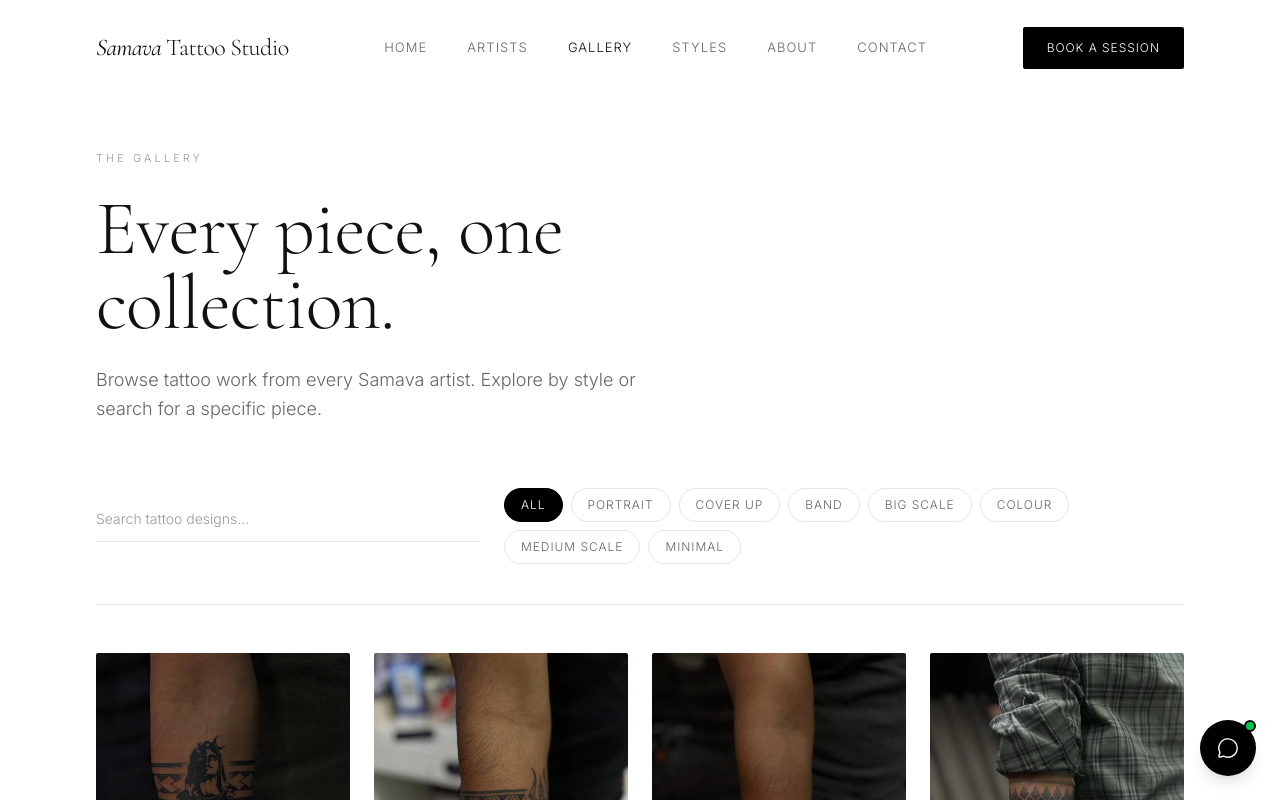
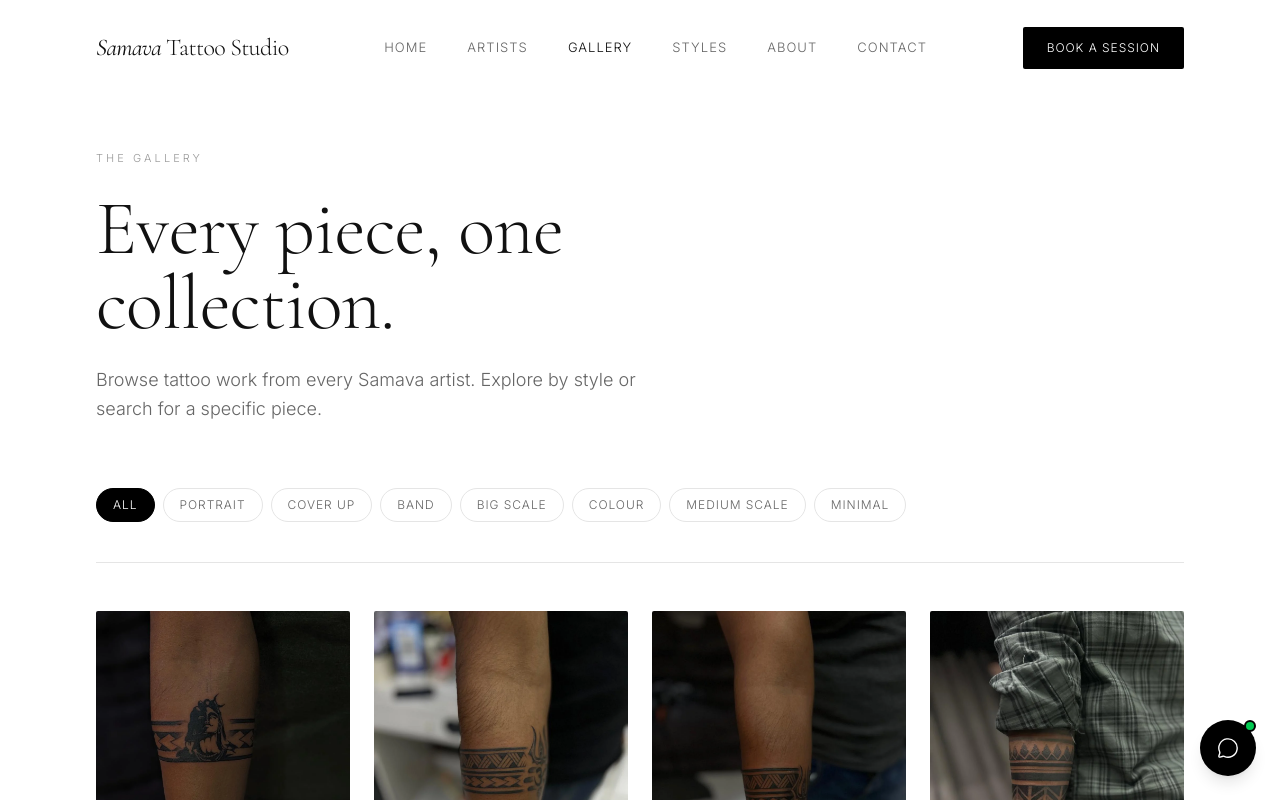
Before and after one commit to prashanth103/tattoo-app, a React (Vite) app: page /gallery in a window 1280 px wide. Shown: the top 800 px of the page. Built offline with nearby package versions, Linux system fonts and the light colour scheme.

Commit message:
sitemap xml, index html updated. gallery search removed

```diff
--- a/index.html
+++ b/index.html
@@ -1,10 +1,14 @@
 <!doctype html>
 <html lang="en">
+
 <head>
   <meta charset="UTF-8" />
   <meta name="viewport" content="width=device-width, initial-scale=1.0" />
-    <title>Samava Tattoo Studio</title>
-    <meta name="description" content="Premium tattoo studio in Hyderabad." />
+  <title>Samava Tattoo Studio | Custom Tattoos in Hyderabad</title>
+
+  <meta name="description"
+    content="Samava Tattoo Studio in Madhapur, Hyderabad creates custom tattoos designed around your ideas, memories and references. Explore our artists, tattoo styles and gallery." />
+
   <meta name="robots" content="index, follow" />
   <meta name="theme-color" content="#000000" />
 
@@ -14,8 +18,10 @@
   <link rel="apple-touch-icon" href="/apple-touch-icon.png" />
   <link rel="manifest" href="/site.webmanifest" />
 </head>
+
 <body>
   <div id="root"></div>
   <script type="module" src="/src/main.tsx"></script>
 </body>
+
 </html>
--- a/src/components/common/Navbar.tsx
+++ b/src/components/common/Navbar.tsx
@@ -30,9 +30,8 @@ export default function Navbar() {
 
   return (
     <header
-      className={`fixed top-0 left-0 right-0 z-50 transition-all duration-500 ${
-        scrolled ? "bg-background/90 backdrop-blur-md border-b border-border" : "bg-transparent"
-      }`}
+      className={`fixed top-0 left-0 right-0 z-50 transition-all duration-500 ${scrolled ? "bg-background/90 backdrop-blur-md border-b border-border" : "bg-transparent"
+        }`}
     >
       <div className="container-width section-padding flex items-center justify-between h-20 md:h-24">
         <NavLink to="/" className="font-display text-2xl tracking-tight text-text-primary">
@@ -46,8 +45,7 @@ export default function Navbar() {
               to={link.to}
               end={link.to === "/"}
               className={({ isActive }) =>
-                `font-body text-[13px] tracking-[0.08em] uppercase transition-colors duration-300 ${
-                  isActive ? "text-text-primary" : "text-text-secondary hover:text-text-primary"
+                `font-body text-[13px] tracking-[0.08em] uppercase transition-colors duration-300 ${isActive ? "text-text-primary" : "text-text-secondary hover:text-text-primary"
                 }`
               }
             >
@@ -88,8 +86,7 @@ export default function Navbar() {
                   end={link.to === "/"}
                   onClick={() => setOpen(false)}
                   className={({ isActive }) =>
-                    `font-display text-3xl py-3 border-b border-border ${
-                      isActive ? "text-text-primary" : "text-text-secondary"
+                    `font-display text-3xl py-3 border-b border-border ${isActive ? "text-text-primary" : "text-text-secondary"
                     }`
                   }
                 >
@@ -98,7 +95,7 @@ export default function Navbar() {
               ))}
               <div className="pt-6">
                 <Button
-                  to="/artists"
+                  to="/contact"
                   variant="primary"
                   onClick={() => setOpen(false)}
                   className="w-full"
--- a/src/pages/Gallery.tsx
+++ b/src/pages/Gallery.tsx
@@ -62,16 +62,6 @@ export default function Gallery() {
         <section className="section-padding pb-24 md:pb-32">
           <div className="container-width">
             <div className="flex flex-col md:flex-row md:items-center justify-between gap-6 pb-10 border-b border-border">
-              <input
-                type="text"
-                value={query}
-                onChange={(e) => {
-                  setQuery(e.target.value);
-                  setVisibleCount(24);
-                }}
-                placeholder="Search tattoo designs..."
-                className="max-w-sm w-full bg-transparent border-b border-border pb-3 font-body text-sm placeholder:text-text-muted focus:outline-none focus:border-primary transition-colors"
-              />
               <div className="flex flex-wrap gap-2">
                 <button
                   onClick={() => setCategory("all")}
```
Also changed, not shown: 1 other file (tests, documents, lock files or other folders). Lines whose indentation alone changed are shown as unchanged.
